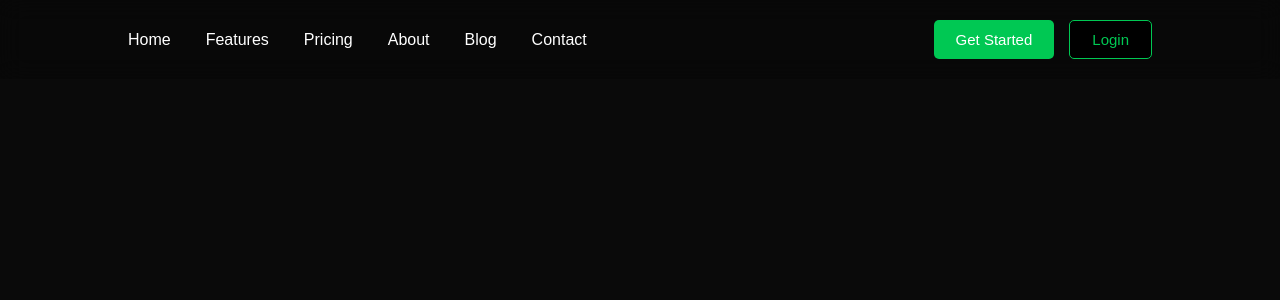
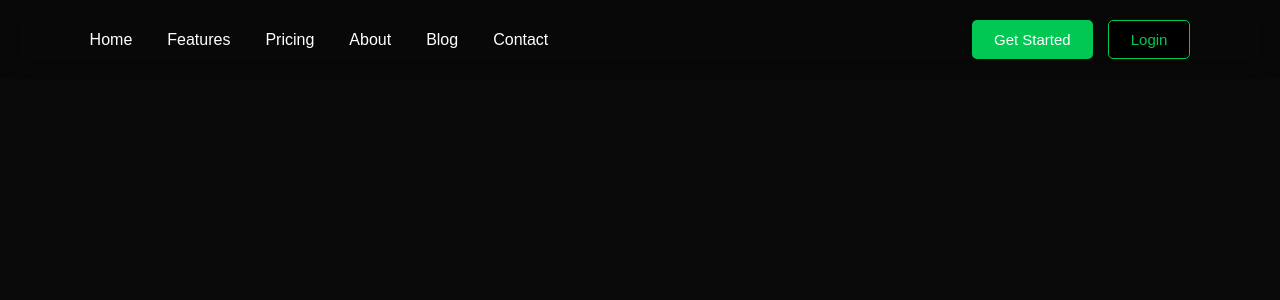
Before and after one commit to Santhosh-Kumar-2004/seo-saas-landing-page, a React (Vite) app: page / in a window 1280 px wide. Shown: the top 300 px of the page. Built offline with nearby package versions, Linux system fonts and the light colour scheme.

Commit message:
CSS navbar update

```diff
--- a/src/styles/Navbar.css
+++ b/src/styles/Navbar.css
@@ -1,6 +1,6 @@
 .navbar {
   width: 100%;
-  padding: 20px 10%;
+  padding: 20px 7%;
   display: flex;
   justify-content: space-between;
   align-items: center;
```
